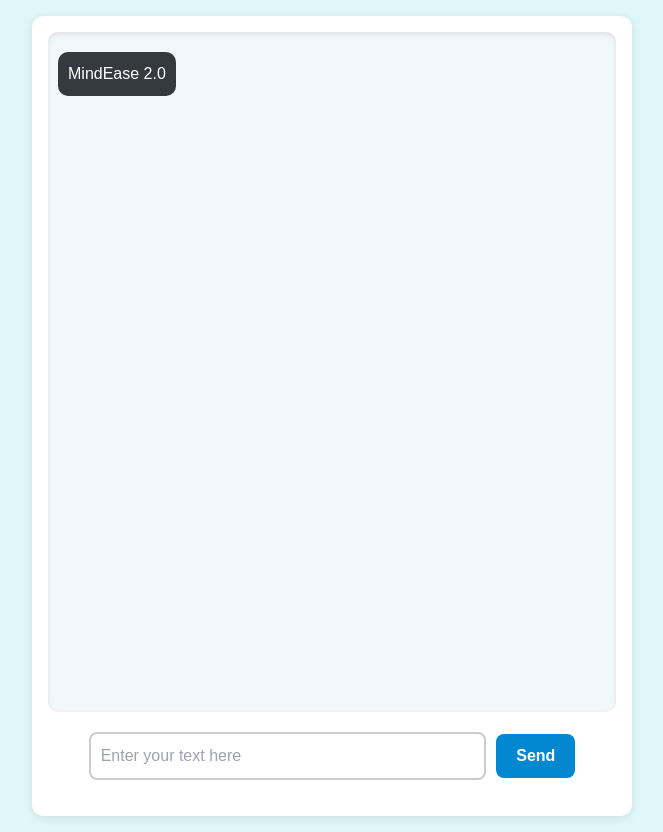
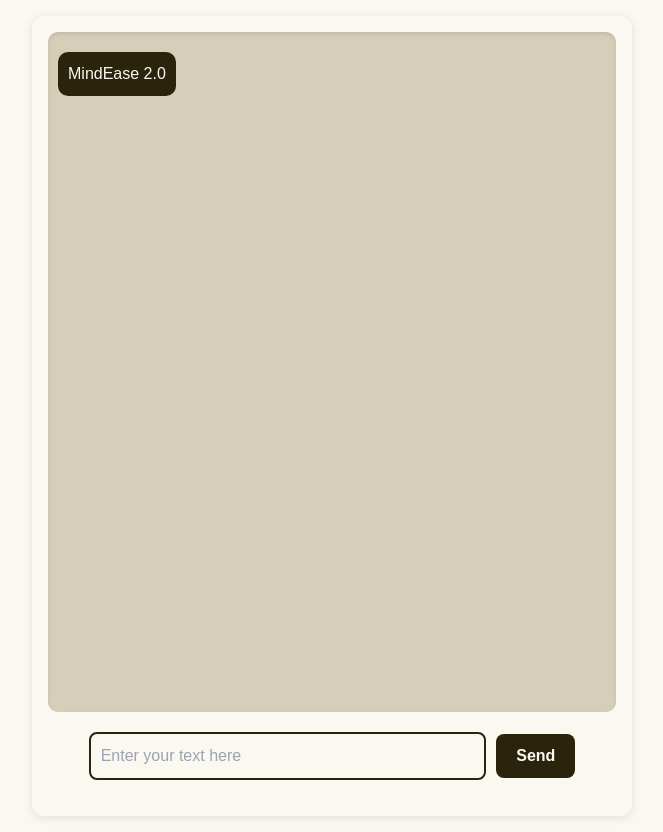
Before and after one commit to SharveshRamchandani/MindEase3.0, a Next.js app in the folder MindEaseChatbot/: page / in a window 1280 px wide. Shown: the whole page, without its empty margins (308-971 px from the left). Built offline with nearby package versions, Linux system fonts and the light colour scheme.

Commit message:
Final UI for MindEase Chatbot

```diff
--- a/MindEaseChatbot/src/app/globals.css
+++ b/MindEaseChatbot/src/app/globals.css
@@ -3,14 +3,16 @@
 @tailwind utilities;
 
 :root {
-  --background: #ffffff;
-  --foreground: #171717;
+  --background: #fbf8f2; /* Off-White */
+  --foreground: #2b240c; /* Muted Gold/Brown */
+  --accent: #d6ceb8; /* Light Beige */
 }
 
 @media (prefers-color-scheme: dark) {
   :root {
-    --background: #0a0a0a;
-    --foreground: #ededed;
+    --background: #ededed;
+    --foreground: #8c7f5f;
+    --accent: #e2dfd1;
   }
 }
 
@@ -18,8 +20,8 @@ body {
   font-family: "Arial", sans-serif;
   margin: 0;
   padding: 0;
-  background-color: #e0f7fa; /* Cool light blue */
-  color: #333;
+  background-color: var(--background);
+  color: var(--foreground);
 }
 
 .layout-container {
@@ -29,8 +31,7 @@ body {
   align-items: center;
   min-height: 100vh;
   padding: 16px;
-  background-color: #e0f7fa;
-
+  background-color: var(--background);
 }
 
 /* Main section */
@@ -40,11 +41,10 @@ main {
   max-width: 600px;
   height: 100vh;
   padding: 16px;
-  background-color: #ffffff;
+  background-color: var(--background);
   border-radius: 12px;
   box-shadow: 0 2px 10px rgba(0, 0, 0, 0.1);
   justify-content: center;
-  gap: auto;
 }
 
 /* Chat container */
@@ -54,11 +54,11 @@ main {
   margin-bottom: 20px;
   padding: 10px;
   border-radius: 10px;
-  background-color: #f1f8fb;
+  background-color: var(--accent);
   box-shadow: inset 0 2px 4px rgba(0, 0, 0, 0.1);
   display: flex;
   flex-direction: column;
-  scroll-behavior: smooth; /* Smooth scrolling */
+  scroll-behavior: smooth;
 }
 
 /* Chat bubbles */
@@ -67,26 +67,27 @@ main {
   margin: 10px 0;
   border-radius: 10px;
   word-wrap: break-word;
-  white-space: pre-wrap; /* Ensures wrapping */
-  word-break: break-word; /* Breaks long words */
-  max-width: 80%; /* Prevents the bubble from becoming too wide */
+  white-space: pre-wrap;
+  word-break: break-word;
+  max-width: 80%;
   display: inline-block;
   flex-shrink: 0;
 }
 
 /* User's message aligned to the right */
 .chat-bubble.user {
-  background-color: white;
-  color: #333;
-  align-self: flex-end; /* Align to the right */
+  background-color: var(--background);
+  color: var(--foreground);
+  align-self: flex-end;
   text-align: right;
+  border: 1px solid var(--foreground);
 }
 
 /* AI's message aligned to the left */
 .chat-bubble.ai {
-  background-color: #343a40;
-  color: white;
-  align-self: flex-start; /* Align to the left */
+  background-color: var(--foreground);
+  color: var(--background);
+  align-self: flex-start;
   text-align: left;
 }
 
@@ -95,26 +96,16 @@ main {
   display: inline-block;
   font-size: 1.2rem;
   font-style: italic;
-  color: #ccc;
+  color: var(--accent);
   animation: typingAnimation 1.5s infinite steps(5);
 }
 
 @keyframes typingAnimation {
-  0% {
-    content: ".";
-  }
-  25% {
-    content: "..";
-  }
-  50% {
-    content: "...";
-  }
-  75% {
-    content: "..";
-  }
-  100% {
-    content: ".";
-  }
+  0% { content: "."; }
+  25% { content: ".."; }
+  50% { content: "..."; }
+  75% { content: ".."; }
+  100% { content: "."; }
 }
 
 .input-form {
@@ -125,24 +116,26 @@ main {
 }
 
 .input-field {
-  border: 2px solid #ccc;
+  border: 2px solid var(--foreground);
   padding: 10px;
   border-radius: 8px;
   margin-right: 10px;
   width: 70%;
   max-width: 400px;
+  background-color: var(--background);
+  color: var(--foreground);
 }
 
 .submit-btn {
-  background-color: #0288d1;
+  background-color: var(--foreground);
   border: none;
   padding: 10px 20px;
   border-radius: 8px;
-  color: white;
+  color: var(--background);
   cursor: pointer;
   font-weight: bold;
 }
 
 .submit-btn:hover {
-  background-color: #0277bd;
+  background-color: #8d8263; /* Darker muted gold */
 }
```
